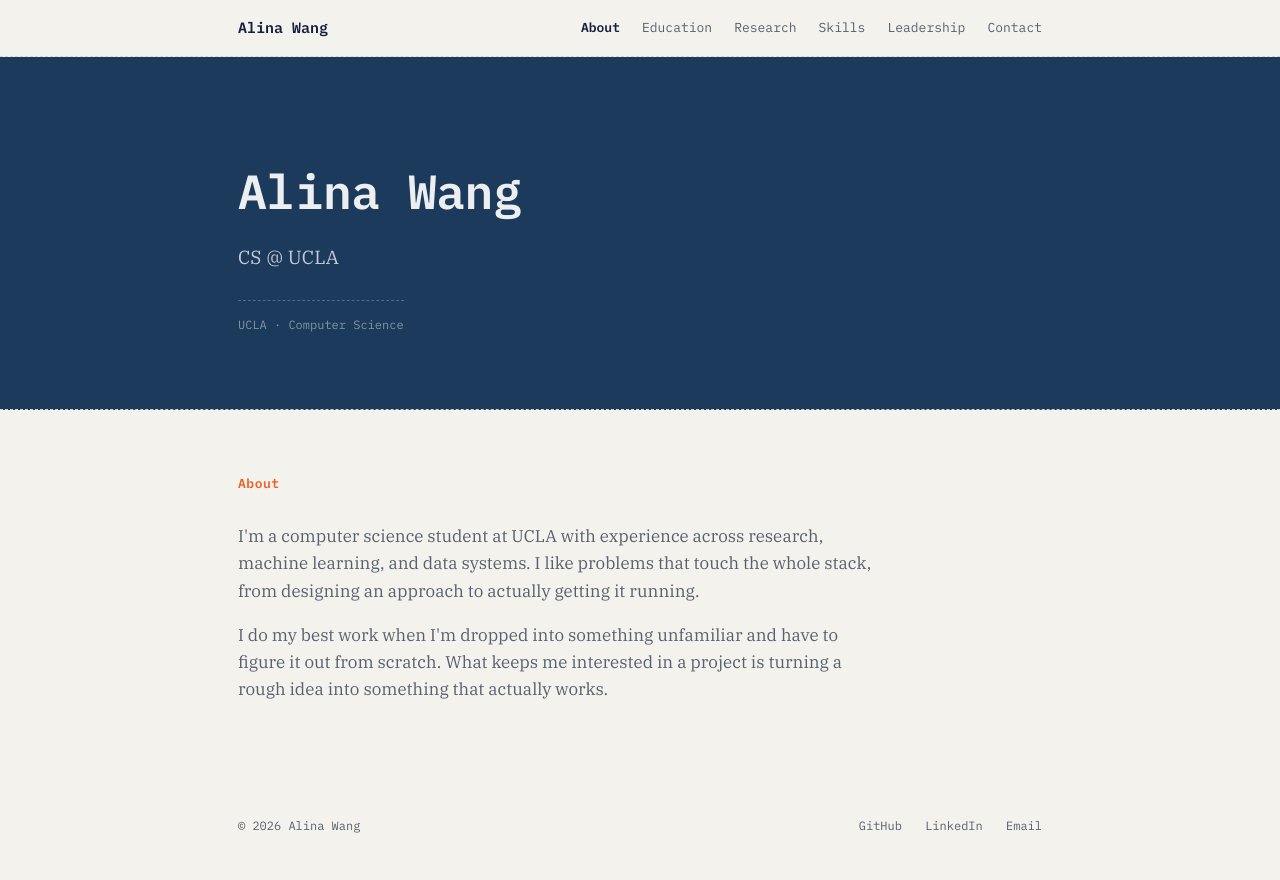
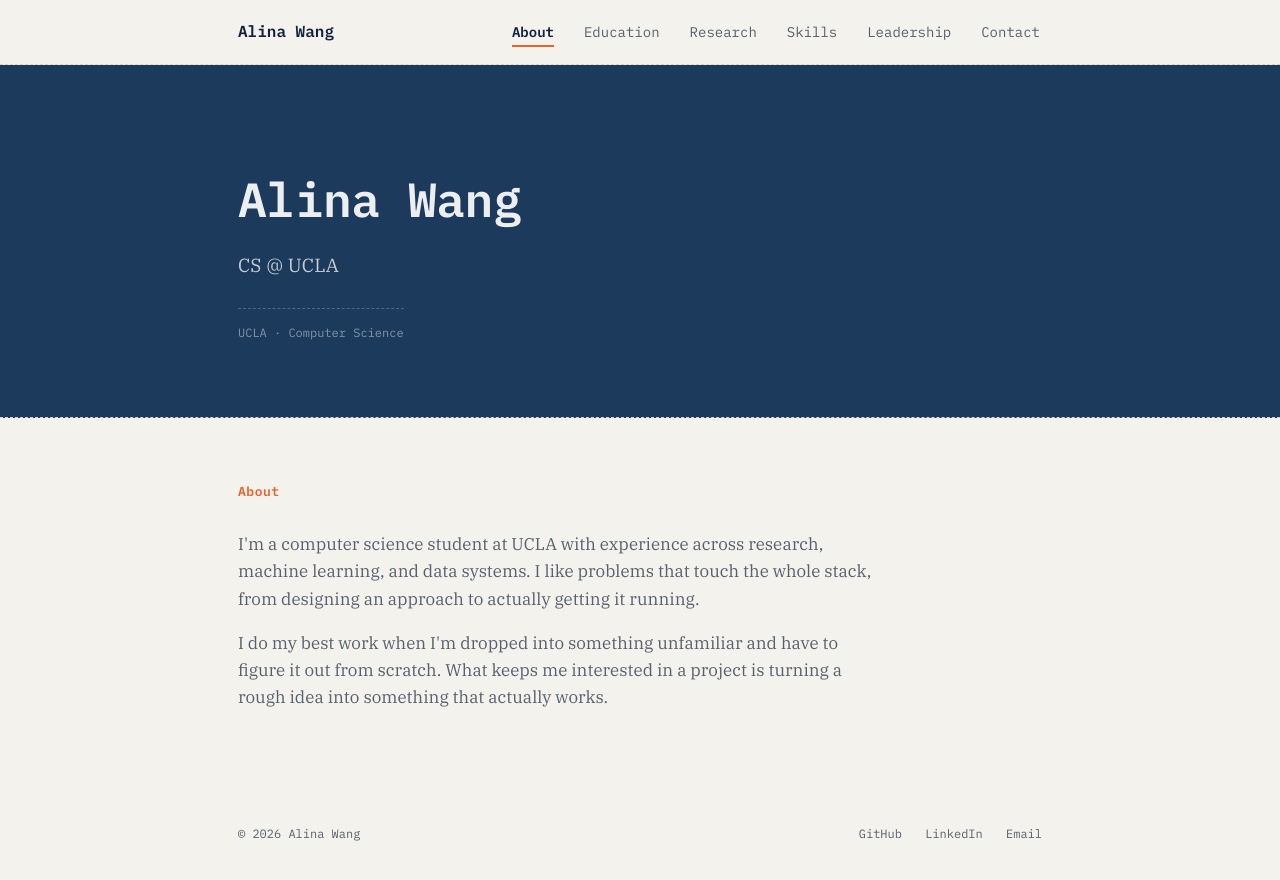
Before and after one commit to alinawwang/alinawang, a Jekyll site: the page built from index.html, in a window 1280 px wide. Shown: the top 880 px of the page. Built offline with Jekyll 4.4.1, drawn with Linux system fonts in a browser that asks for light colours.

Commit message:
Add files via upload

```diff
--- a/_includes/nav.html
+++ b/_includes/nav.html
@@ -1,6 +1,12 @@
 <header class="site-header">
   <div class="wrap">
     <a class="wordmark" href="{{ '/' | relative_url }}">{{ site.title }}</a>
+    <input type="checkbox" id="nav-toggle" class="nav-toggle">
+    <label for="nav-toggle" class="nav-toggle-btn" aria-label="Toggle menu">
+      <span></span>
+      <span></span>
+      <span></span>
+    </label>
     <nav>
       <a href="{{ '/' | relative_url }}" {% if page.url == '/' %}class="active"{% endif %}>About</a>
       <a href="{{ '/education/' | relative_url }}" {% if page.url contains '/education' %}class="active"{% endif %}>Education</a>
--- a/assets/css/main.scss
+++ b/assets/css/main.scss
@@ -49,27 +49,62 @@
   display: flex;
   align-items: center;
   justify-content: space-between;
-  height: 56px;
+  height: 64px;
+  flex-wrap: wrap;
 }
 .wordmark {
   font-family: var(--font-mono);
   font-weight: 600;
-  font-size: 15px;
+  font-size: 16px;
   color: var(--color-ink);
   text-decoration: none;
 }
 .site-header nav {
   display: flex;
-  gap: 22px;
+  gap: 26px;
 }
 .site-header nav a {
+  position: relative;
+  padding: 8px 2px;
   font-family: var(--font-mono);
-  font-size: 13px;
+  font-size: 14px;
   color: var(--color-ink-soft);
   text-decoration: none;
 }
+.site-header nav a::after {
+  content: "";
+  position: absolute;
+  left: 2px;
+  right: 2px;
+  bottom: 4px;
+  height: 2px;
+  background: var(--color-signal);
+  transform: scaleX(0);
+  transform-origin: left;
+  transition: transform 0.18s ease;
+}
 .site-header nav a:hover { color: var(--color-signal); }
+.site-header nav a:hover::after,
+.site-header nav a.active::after { transform: scaleX(1); }
 .site-header nav a.active { color: var(--color-ink); font-weight: 600; }
+
+/* hamburger toggle — hidden on tablet/desktop, shown on phones */
+.nav-toggle { display: none; }
+.nav-toggle-btn {
+  display: none;
+  flex-direction: column;
+  justify-content: center;
+  gap: 5px;
+  width: 32px;
+  height: 32px;
+  cursor: pointer;
+}
+.nav-toggle-btn span {
+  display: block;
+  height: 2px;
+  background: var(--color-ink);
+  border-radius: 1px;
+}
 
 /* hero */
 .hero {
@@ -227,8 +262,24 @@
 .footer-links a:hover { color: var(--color-signal); }
 
 @media (max-width: 640px) {
-  .site-header nav { gap: 14px; }
-  .site-header nav a { font-size: 12px; }
+  .nav-toggle-btn { display: flex; }
+  .site-header .wrap { height: auto; padding: 14px 20px; }
+  .site-header nav {
+    display: none;
+    flex-direction: column;
+    gap: 0;
+    width: 100%;
+    order: 3;
+  }
+  .nav-toggle:checked ~ nav { display: flex; }
+  .site-header nav a {
+    padding: 14px 4px;
+    font-size: 16px;
+    border-top: 1px dashed var(--color-line);
+  }
+  .site-header nav a:first-child { border-top: none; }
+  .site-header nav a::after { display: none; }
+  .site-header nav a.active { color: var(--color-signal); }
   .hero { padding: 72px 0 56px; }
   .site-footer .wrap { flex-direction: column; gap: 8px; }
   .footer-links a { margin-left: 0; margin-right: 16px; }
```
